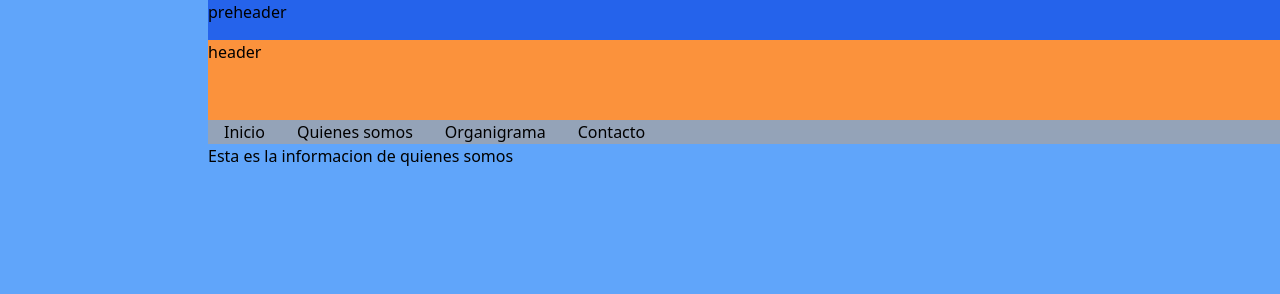
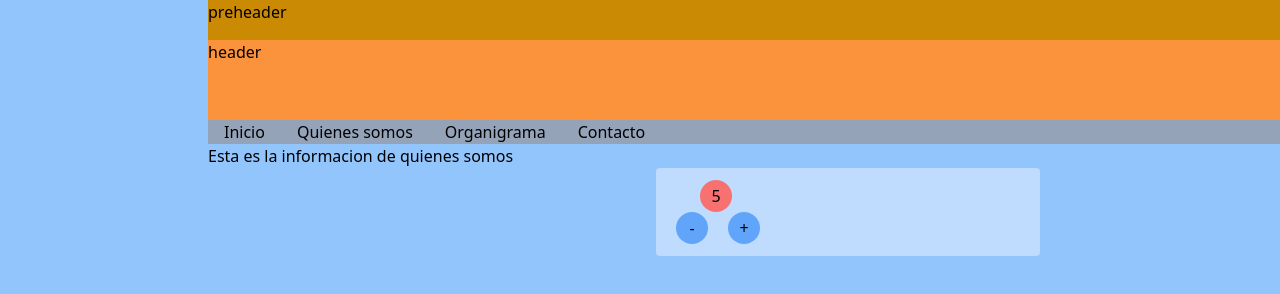
Before and after one commit to kevindamian2023/multipage-a, an Astro site: page /quienes-somos in a window 1280 px wide. Shown: the top 294 px of the page. Built offline with nearby package versions, Linux system fonts and the light colour scheme; Astro itself is replaced by a stand-in of ours.

Commit message:
ingresamos vue

```diff
--- a/astro.config.mjs
+++ b/astro.config.mjs
@@ -4,7 +4,9 @@ import tailwind from '@astrojs/tailwind';
 
 import icon from 'astro-icon';
 
+import vue from '@astrojs/vue';
+
 // https://astro.build/config
 export default defineConfig({
-  integrations: [tailwind(), icon()]
+  integrations: [tailwind(), icon(), vue()]
 });
--- a/package.json
+++ b/package.json
@@ -11,12 +11,14 @@
   },
   "dependencies": {
     "@astrojs/tailwind": "^5.1.2",
+    "@astrojs/vue": "^4.5.3",
     "@iconify-json/mdi": "^1.2.1",
     "@iconify-json/svg-spinners": "^1.2.1",
     "astro": "^4.16.0",
     "astro-icon": "^1.1.1",
     "embla-carousel": "^8.3.1",
     "js-confetti": "^0.12.0",
-    "tailwindcss": "^3.4.13"
+    "tailwindcss": "^3.4.13",
+    "vue": "^3.5.13"
   }
 }
--- /dev/null
+++ b/src/components/vue/FirstComponent.vue
@@ -0,0 +1,34 @@
+<script setup>
+import { ref } from "vue";
+
+let number = ref(5)
+
+function add() {
+  number.value++
+  console.log(number.value)
+}
+function add2() {
+  if (number.value > 0) {
+    number.value--
+  }
+}
+</script>
+
+<template>
+  <div class="max-w-96 bg-blue-200 rounded py-3 px-5 mx-auto">
+    <div class="ml-6 bg-red-400 size-8 flex items-center justify-center rounded-full" v-if="number > 0">
+      {{ number }}
+    </div>
+    <div v-else>
+      Nadie te escribe :/
+    </div>
+    <div class="flex space-x-5">
+      <div class="bg-blue-400 size-8 flex items-center justify-center rounded-full" @click="add2()">
+        -
+      </div>
+      <div class="bg-blue-400 size-8 flex items-center justify-center rounded-full" @click="add()">
+        +
+      </div>
+    </div>
+  </div>
+</template>
--- a/src/layouts/Layout.astro
+++ b/src/layouts/Layout.astro
@@ -12,8 +12,8 @@ const { title } = Astro.props;
 		<meta name="generator" content={Astro.generator} />
 		<title>{title}</title>
 	</head>
-	<body class="bg-blue-400 ml-52 container w-[1500px]">
-    <div class="h-10 bg-blue-600">
+	<body class="bg-blue-300 ml-52 container w-[1500px]">
+    <div class="h-10 bg-yellow-600">
       preheader
     </div>
     <header class="sticky top-0 h-20 bg-orange-400">header</header>
--- a/src/pages/index.astro
+++ b/src/pages/index.astro
@@ -27,7 +27,7 @@ import Layout from "../layouts/Layout.astro";
         </div>
       </div>
     </div>
-    <div class="text-white  flex  space-x-10 mt-4 ml-[650px]">
+    <div class="text-white flex space-x-10 mt-4 ml-[650px]">
       <button class="embla__prev p-3 bg-violet-500 rounded">Prev</button>
       <button class="embla__next p-3 bg-violet-500 rounded ">Next</button>
     </div>
--- a/src/pages/quienes-somos.astro
+++ b/src/pages/quienes-somos.astro
@@ -1,7 +1,11 @@
 ---
 import Layout from "../layouts/Layout.astro";
+import FirstComponent from "../components/vue/FirstComponent.vue";
 ---
 
-<Layout title ="Quienes Somos :D">
+<Layout title ="Quienes Somos :|">
   Esta es la informacion de quienes somos
+
+  <FirstComponent client:load/>
+
 </Layout>
--- a/tsconfig.json
+++ b/tsconfig.json
@@ -1,3 +1,6 @@
 {
-  "extends": "astro/tsconfigs/base"
+  "extends": "astro/tsconfigs/base",
+  "compilerOptions": {
+    "jsx": "preserve"
+  }
 }
```
Also changed, not shown: 1 other file.
